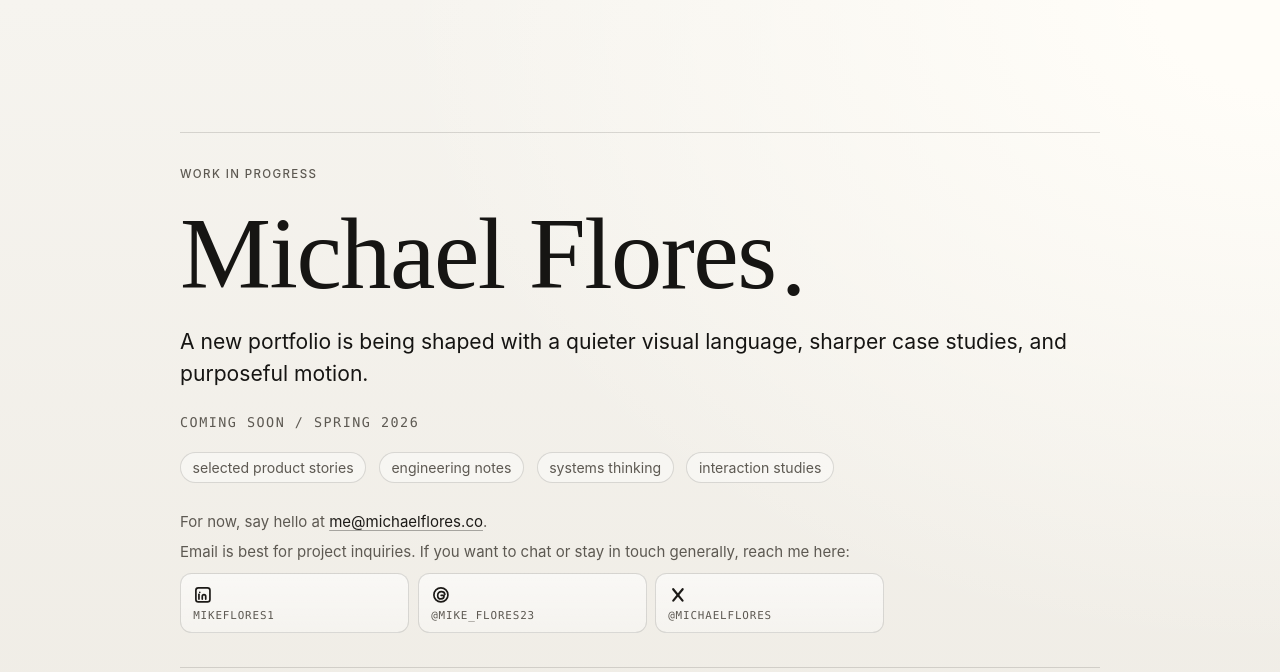
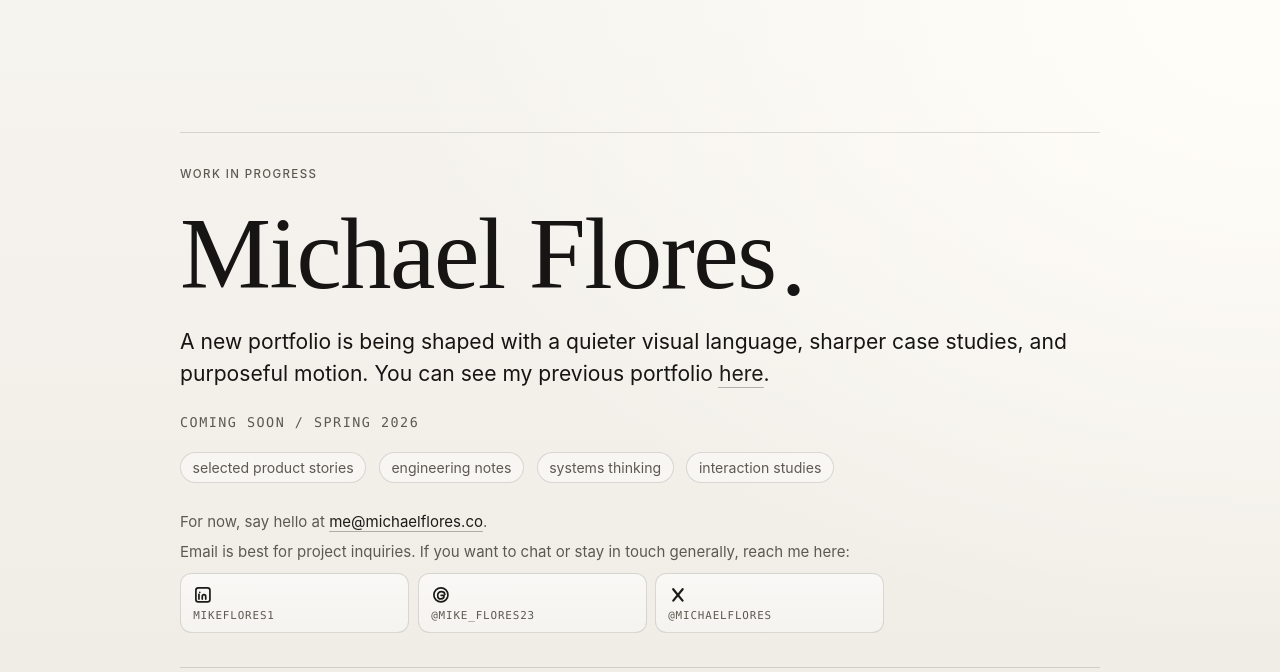
Before and after one commit to DoubleTap-Consulting/michael-flores-co, a Next.js app in the folder apps/personal-site/: page / in a window 1280 px wide. Shown: the top 672 px of the page. Built offline with nearby package versions, Linux system fonts and the light colour scheme.

Commit message:
Content and link style update

```diff
--- a/apps/personal-site/app/globals.css
+++ b/apps/personal-site/app/globals.css
@@ -6,6 +6,10 @@
     --muted: #5d5952;
     --line: rgba(22, 21, 19, 0.14);
     --accent: #1c1a17;
+    --link: #1c1a17;
+    --link-visited: #5a4b3e;
+    --link-rule: rgba(28, 26, 23, 0.3);
+    --link-ink: rgba(28, 26, 23, 0.86);
     --focus: #345ce9;
     --header-font: "Iowan Old Style", "Baskerville", "Times New Roman", serif;
     --body-font: "SF Pro Text", "Avenir Next", "Helvetica Neue", sans-serif;
@@ -150,19 +154,59 @@ body {
     color: var(--muted);
 }
 
-.teaser__contactEmail {
-    color: var(--accent);
-    text-underline-offset: 0.2em;
-    text-decoration-thickness: 1px;
-    text-decoration-color: rgba(28, 26, 23, 0.35);
-    transition: text-decoration-color 180ms var(--ease-out);
+.teaser__link {
+    color: var(--link);
+    text-decoration: none;
+    position: relative;
+    touch-action: manipulation;
+    transition: color 180ms var(--ease-out);
 }
 
-.teaser__contactEmail:hover {
-    text-decoration-color: currentcolor;
+.teaser__link::before,
+.teaser__link::after {
+    content: "";
+    position: absolute;
+    inset-inline: -0.02em;
+    pointer-events: none;
+    border-radius: 999px;
 }
 
-.teaser__contactEmail:focus-visible {
+.teaser__link::before {
+    bottom: -0.08em;
+    height: 1px;
+    background: var(--link-rule);
+}
+
+.teaser__link::after {
+    bottom: -0.11em;
+    height: 2px;
+    background: var(--link-ink);
+    transform-origin: left center;
+    transform: scaleX(0) rotate(-0.55deg);
+    opacity: 0;
+    transition:
+        transform 220ms var(--ease-out),
+        opacity 180ms var(--ease-out),
+        background-color 180ms var(--ease-out);
+}
+
+.teaser__link:visited {
+    color: var(--link-visited);
+}
+
+.teaser__link:visited::before {
+    background: rgba(90, 75, 62, 0.45);
+}
+
+.teaser__link:visited::after {
+    background: #5a4b3e;
+}
+
+.teaser__link:active::after {
+    transform: scaleX(0.9) rotate(0.18deg);
+}
+
+.teaser__link:focus-visible {
     outline: 2px solid var(--focus);
     outline-offset: 3px;
     border-radius: 3px;
@@ -307,6 +351,11 @@ body {
 }
 
 @media (hover: hover) and (pointer: fine) {
+    .teaser__link:hover::after {
+        transform: scaleX(1) rotate(0.12deg);
+        opacity: 1;
+    }
+
     .teaser__socialLink:hover {
         transform: translateY(-1px);
         border-color: rgba(28, 26, 23, 0.35);
--- a/apps/personal-site/app/page.tsx
+++ b/apps/personal-site/app/page.tsx
@@ -153,7 +153,12 @@ export default function HomePage() {
 
         <p className="teaser__lede">
           A new portfolio is being shaped with a quieter visual language,
-          sharper case studies, and purposeful motion.
+          sharper case studies, and purposeful motion. You can see my previous
+          portfolio{" "}
+          <a className="teaser__link" href="https://michaelflores.io">
+            here
+          </a>
+          .
         </p>
 
         <p className="teaser__status" aria-live="polite">
@@ -172,10 +177,7 @@ export default function HomePage() {
         <div className="teaser__reach">
           <p className="teaser__contact">
             For now, say hello at{" "}
-            <a
-              className="teaser__contactEmail"
-              href="mailto:me@michaelflores.co"
-            >
+            <a className="teaser__link" href="mailto:me@michaelflores.co">
               me@michaelflores.co
             </a>
             .
@@ -205,7 +207,9 @@ export default function HomePage() {
                         <SocialIcon name={channel.icon} />
                       </span>
                     </span>
-                    <span className="teaser__socialHandle">{channel.handle}</span>
+                    <span className="teaser__socialHandle">
+                      {channel.handle}
+                    </span>
                   </a>
                 </li>
               ))}
```
